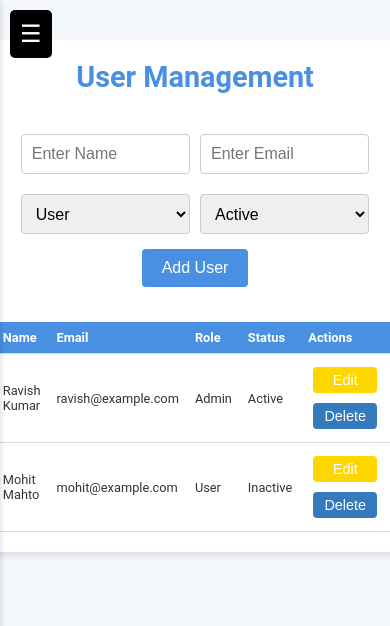
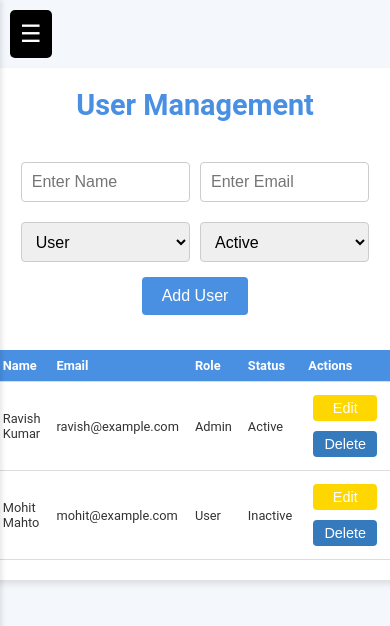
Before and after one commit to tropnicates/rbac_app, a React (Create React App) app: page /users in a window 390 px wide. Shown: the top 626 px of the page. Built offline with nearby package versions, Linux system fonts and the light colour scheme.

Commit message:
css modified

```diff
--- a/src/assets/styles/users.css
+++ b/src/assets/styles/users.css
@@ -150,6 +150,7 @@ body {
 @media (max-width: 480px) {
    .user {
     padding: 20px;
+    margin-top: 3rem;
   }
 
   .user-form {
```
